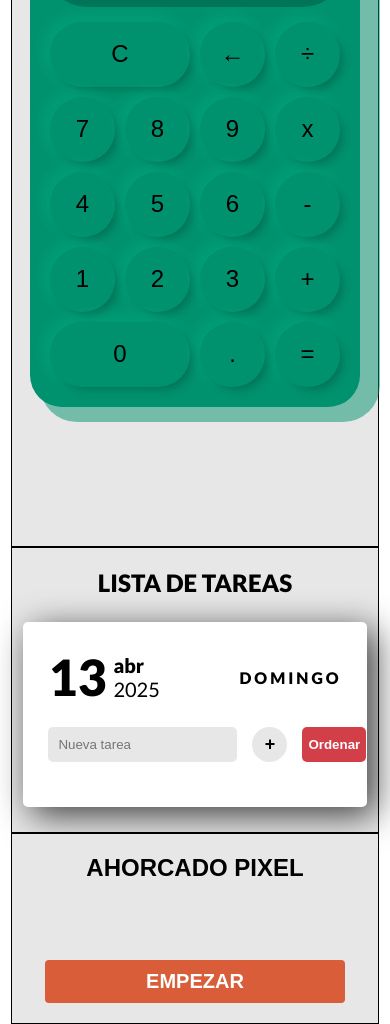
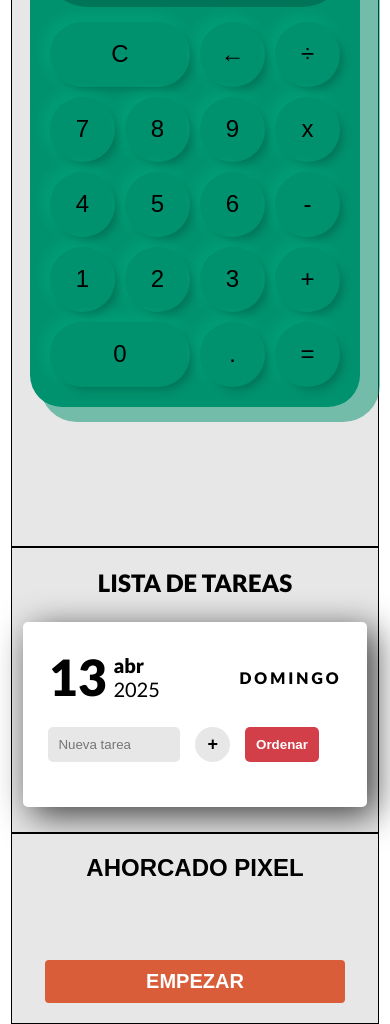
Before and after one commit to Rafalopezdel/playJavaScriptApp, a plain HTML site: page index.html in a window 390 px wide. Shown: the part 1035-2059 px from the top of the page. Drawn offline with nearby package versions, Linux system fonts and the light colour scheme; a web font is replaced by a local one.

Commit message:
ajuste responsive

```diff
--- a/styles/stylesTareas.css
+++ b/styles/stylesTareas.css
@@ -60,7 +60,7 @@
     margin: 20px 0;
     display: grid;
     grid-auto-flow: column;
-    grid-template-columns: auto 35px auto;
+    grid-template-columns: 45% 35px 25%;
     grid-column-gap: 15px;
 }
 
```
